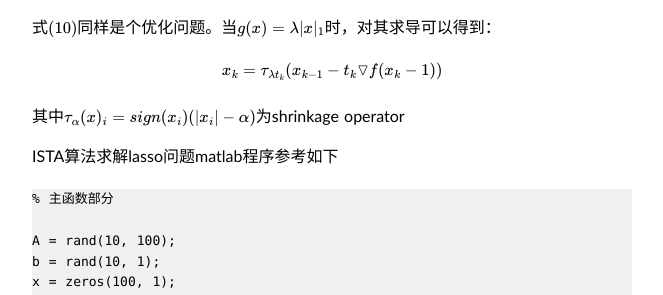
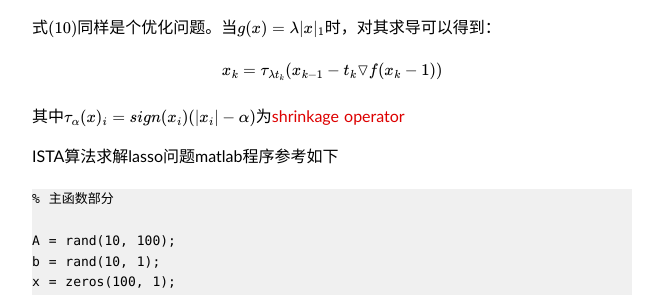
Before and after one commit to danshuiyuLX/danshuiyuLX.github.io, a Jekyll site: the page built from _posts/2018-12-05-ISTA.md, in a window 1280 px wide and 900 px high, scrolled down 1874 px. Shown: the part 154-449 px from the top of the window, without its empty margins (308-971 px from the left). Built offline with Jekyll 4.4.1, drawn with Linux system fonts in a browser that asks for light colours; formulas are drawn with MathJax 3; some of the changed lines change nothing that is shown.

Commit message:
link to shrinkage operator

```diff
--- a/_posts/2018-12-05-ISTA.md
+++ b/_posts/2018-12-05-ISTA.md
@@ -112,7 +112,7 @@ $$
 x_k = \tau_{\lambda t_k}(x_{k-1}-t_k \triangledown f(x_k - 1))
 $$
 
-其中$\tau_{\alpha}(x)_i = sign(x_i)(\|x_i\| - \alpha)$为shrinkage operator
+其中$\tau_{\alpha}(x)_i = sign(x_i)(\|x_i\| - \alpha)$为[shrinkage operator](http://www.neulx.com/Soft-thresholding/)
 
 ISTA算法求解lasso问题matlab程序参考如下
 
```
